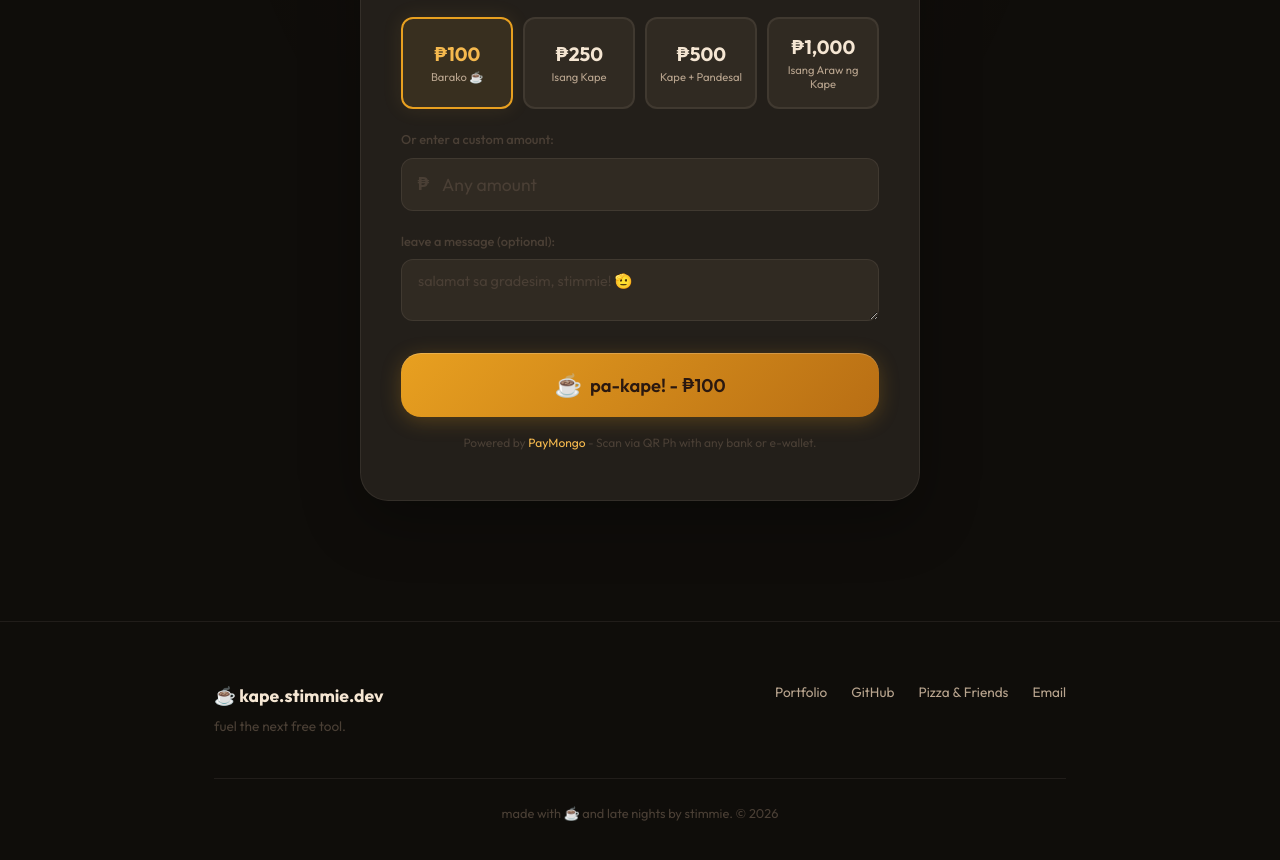
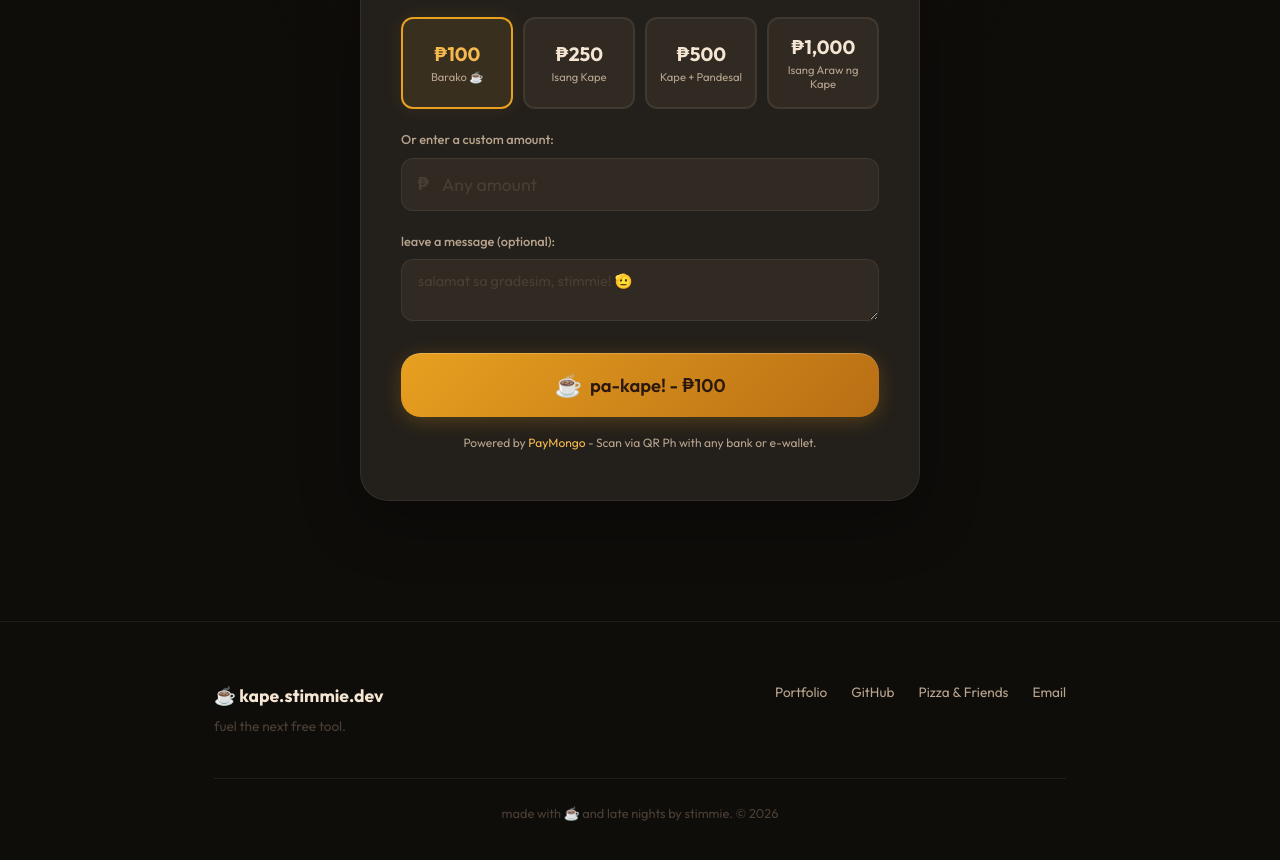
Before and after one commit to smmariquit/kape, a website: page public/index.html in a window 1280 px wide. Shown: the part 4080-4940 px from the top of the page. Drawn offline with nearby package versions, Linux system fonts and the light colour scheme; a web font is replaced by a local one.

Commit message:
fix(a11y): donate form label and footnote contrast

```diff
--- a/public/index.css
+++ b/public/index.css
@@ -635,7 +635,7 @@ a:hover { color: var(--amber-200); }
 .custom-label {
     display: block;
     font-size: 0.8rem;
-    color: var(--text-muted);
+    color: var(--text-secondary);
     text-align: left;
     margin-bottom: 8px;
     font-weight: 500;
@@ -692,7 +692,7 @@ a:hover { color: var(--amber-200); }
 
 .donate-footnote {
     font-size: 0.75rem;
-    color: var(--text-muted);
+    color: var(--text-secondary);
     margin-top: 16px;
 }
 
```
